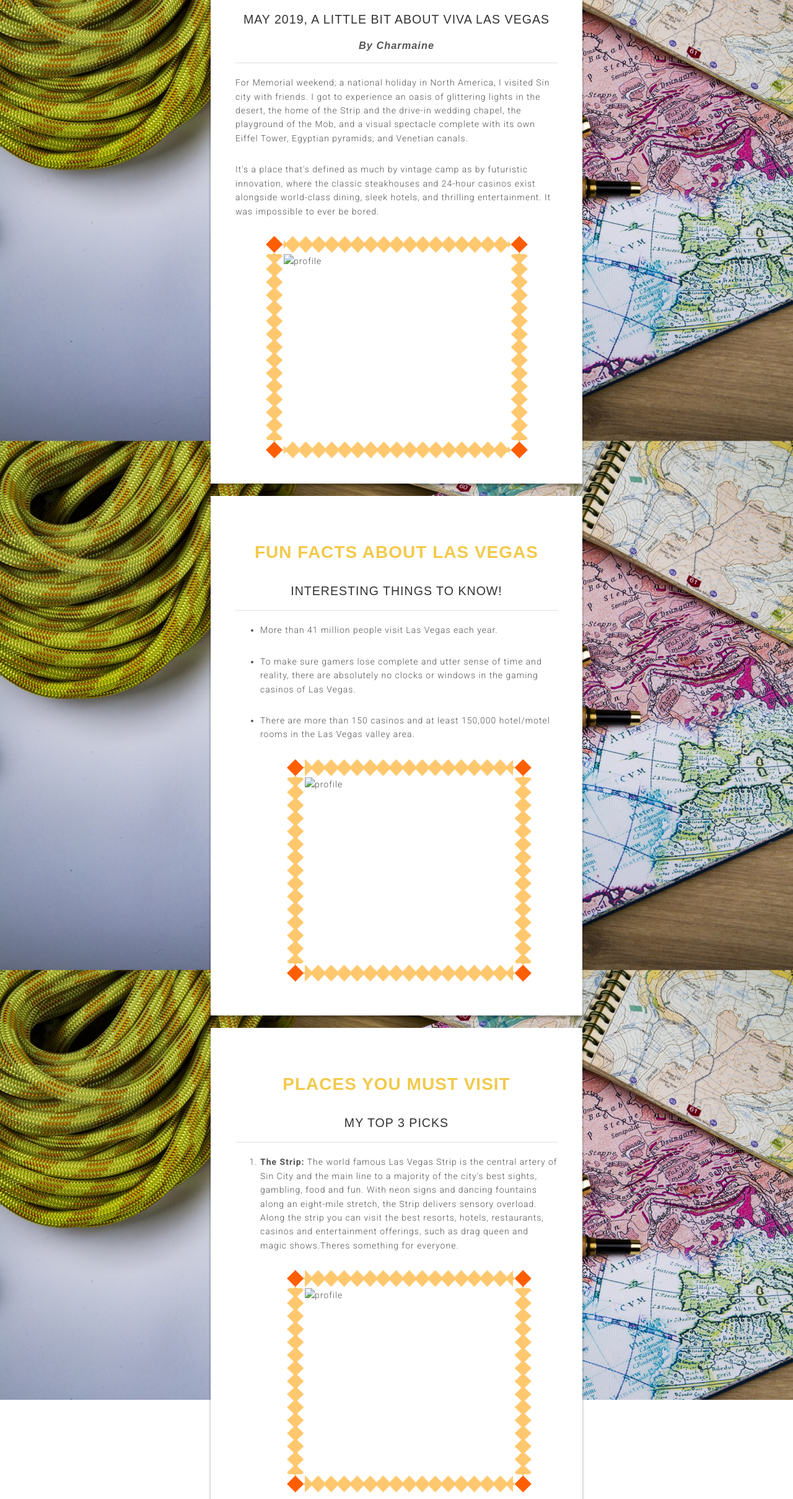
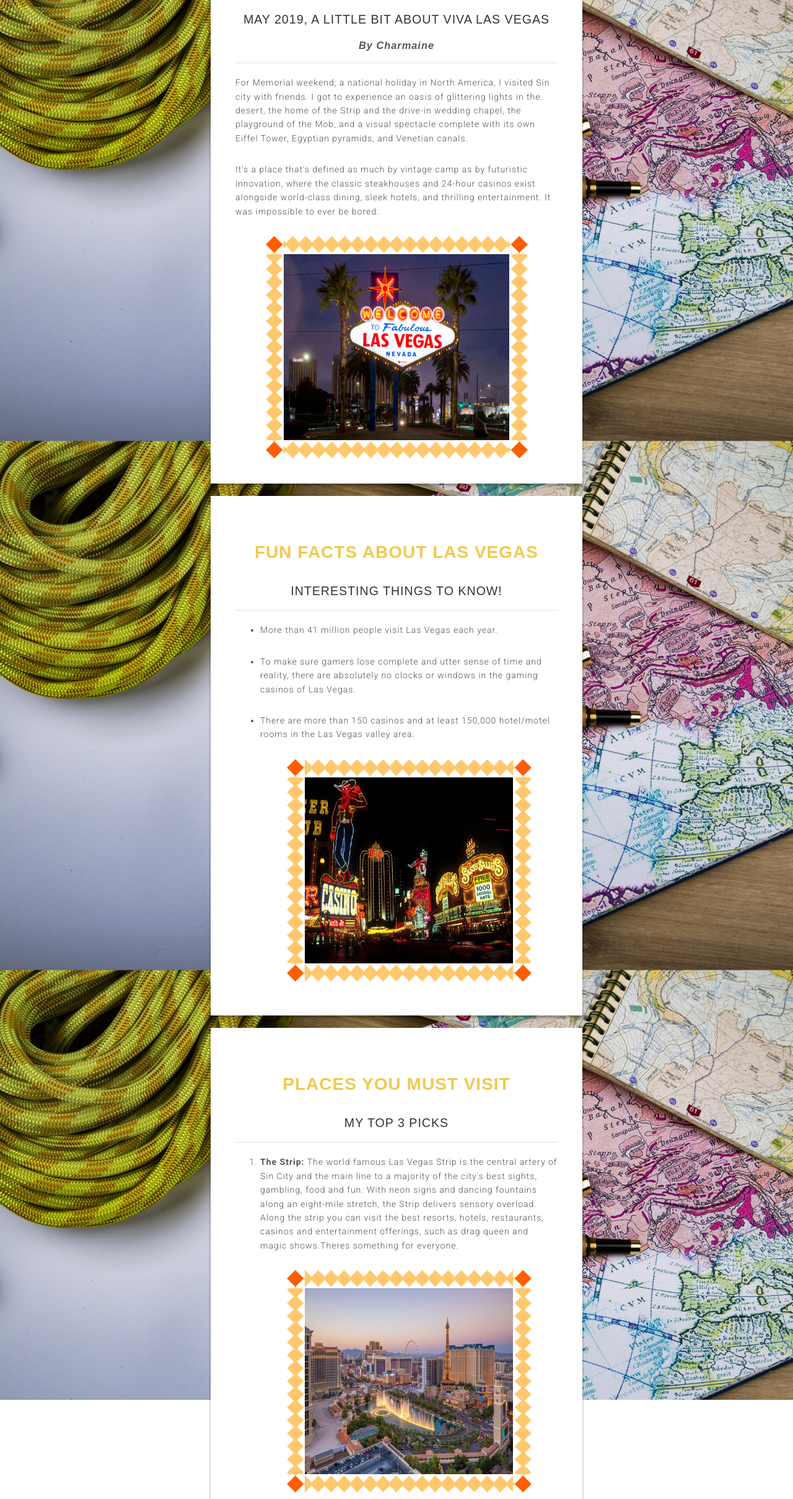
Before and after one commit to apradhan97/cfgtravelblog, a plain HTML site: page Lasvegas.html in a window 1280 px wide. Shown: the part 142-2560 px from the top of the page at 62% size. Drawn offline with Linux system fonts and the light colour scheme.

Commit message:
Updating image links

```diff
--- a/Lasvegas.html
+++ b/Lasvegas.html
@@ -22,7 +22,7 @@
     <p>For Memorial weekend; a national holiday in North America, I visited Sin city with friends. I got to experience an oasis of glittering lights in the desert, the home of the Strip and the drive-in wedding chapel, the playground of the Mob, and a visual spectacle complete with its own Eiffel Tower, Egyptian pyramids, and Venetian canals.</p>
 
     <p>It's a place that's defined as much by vintage camp as by futuristic innovation, where the classic steakhouses and 24-hour casinos exist alongside world-class dining, sleek hotels, and thrilling entertainment. It was impossible to ever be bored.</p>
-      <img src="images/lasvegassign.jpg" alt="profile" width=330 height=300/>
+      <img src="Lasvegassign.jpg" alt="profile" width=330 height=300/>
 
   </section>
 </article>
@@ -41,7 +41,7 @@
     <li><p>To make sure gamers lose complete and utter sense of time and reality, there are absolutely no clocks or windows in the gaming casinos of Las Vegas.</li></p>
 
     <li><p>There are more than 150 casinos and at least 150,000 hotel/motel rooms in the Las Vegas valley area.</li></p>
-    <img src="images/casino.jpg" alt="profile" width=330 height=300/>
+    <img src="casino.jpg" alt="profile" width=330 height=300/>
 
     </ul>
   </section>
@@ -57,12 +57,12 @@
     <ol>
 
     <li><p><b>The Strip:</b> The world famous Las Vegas Strip is the central artery of Sin City and the main line to a majority of the city's best sights, gambling, food and fun. With neon signs and dancing fountains along an eight-mile stretch, the Strip delivers sensory overload. Along the strip you can visit the best resorts, hotels, restaurants, casinos and entertainment offerings, such as drag queen and magic shows.Theres something for everyone.</li></p>
-    <img src="images/strip.jpg" alt="profile" width=330 height=300/>
+    <img src="Strip.jpg" alt="profile" width=330 height=300/>
 
     <li><p><a href="https://daylightvegas.com/">Fountains of Bellagio:</a> Water that dances like ballerinas. Cannons that shoot water hundreds of feet in the air. Yes, the fountains that span the artificial lake in front of Bellagio Las Vegas have become one of the most iconic Vegas sights. It comprises of more than 1,000 fountains in all, some shooting spray more than 450 feet into the air. The fountains go off weekdays every 30 minutes between 3 p.m. and 8 p.m., and every 15 minutes between 8 p.m. and midnight.</li></p>
 
     <li><p><b>Red Rock Canyon National Conservation Area:</b> In marked contrast to a town geared to entertainment and gaming, Red Rock offers enticements of a different nature including a 13-mile scenic drive, miles of hiking trails, rock climbing, horseback riding, mountain biking, road biking, picnic areas, nature observing and visitor center with indoor and outdoor exhibits as well as a book store.</li></p>
-    <img src="images/redrock.jpg" alt="profile" width=330 height=300/>
+    <img src="Redrock.jpg" alt="profile" width=330 height=300/>
 
     </ol>
   </section>
@@ -77,7 +77,7 @@
   <section>
     <p>Las Vegas is full of day parties and clubs. They are a lot like a nightclub, but with more water, less clothing and better hours. With celebrity performances and international headlining DJs, you do not want to miss out on these pool parties.</p>
 
-    <img src="images/daylight.jpg" alt="profile" width=330 height=300/>
+    <img src="dayparty.jpg" alt="profile" width=330 height=300/>
     <figcaption><i>Daylight Beach Club</i></figcaption>
 
     <br>
```
